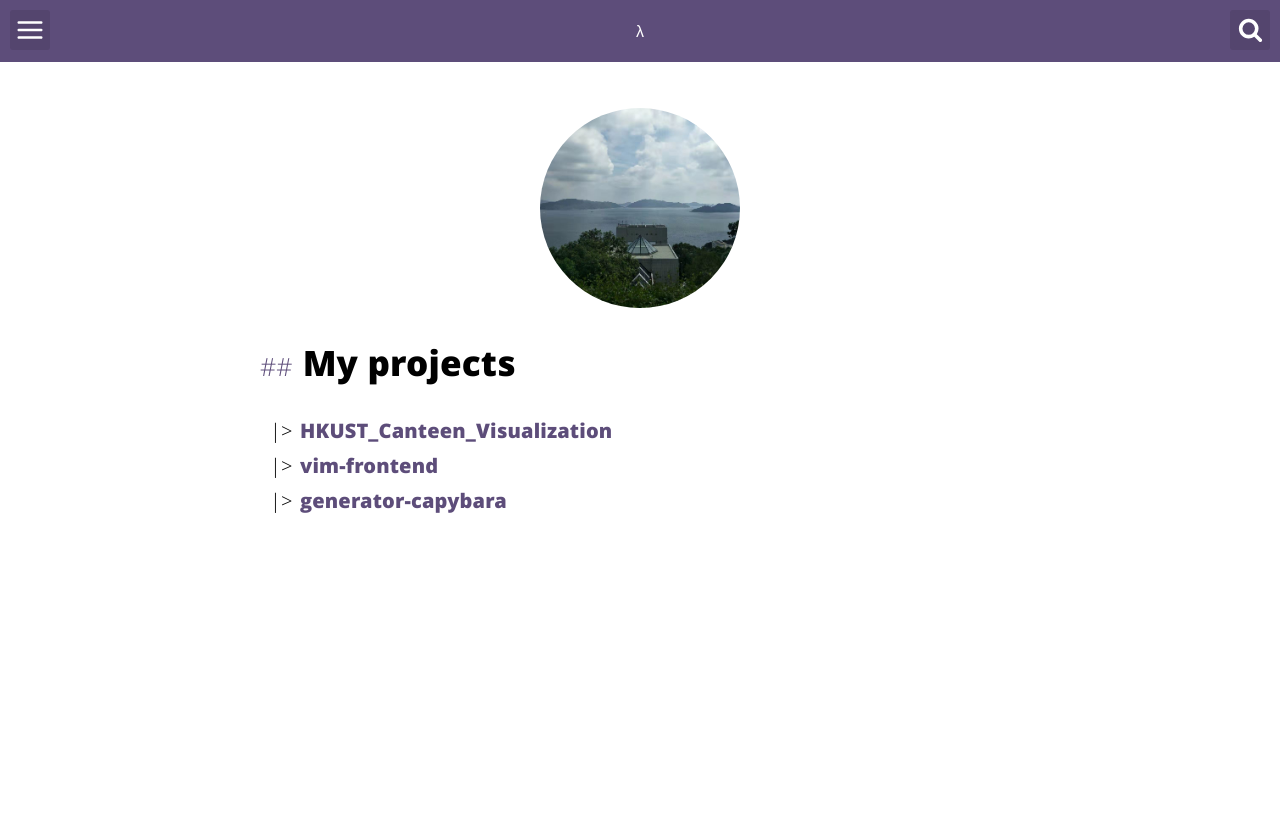
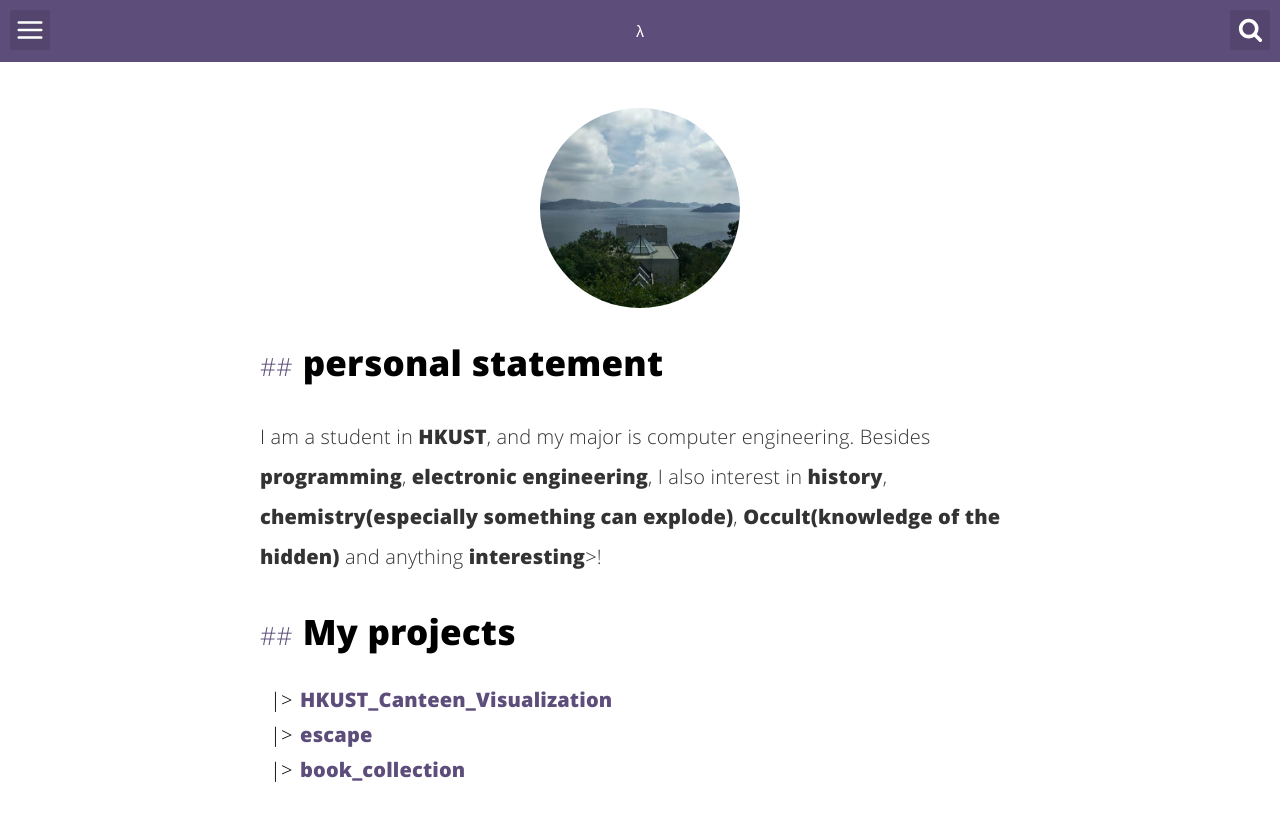
Before and after one commit to az123zx123/personal, a Jekyll site: the page built from about.html, in a window 1280 px wide. Shown: the top 821 px of the page. Built offline with Jekyll 4.4.1, drawn with Linux system fonts in a browser that asks for light colours.

Commit message:
Add files via upload

```diff
--- a/_config.yml
+++ b/_config.yml
@@ -61,10 +61,10 @@ links:
 projects:
   - name: HKUST_Canteen_Visualization
     url: https://github.com/Sausage-SONG/HKUST_Canteen_Visualization
-  - name: vim-frontend
-    url: https://github.com/victorvoid/vim-frontend
-  - name: generator-capybara
-    url: https://github.com/victorvoid/generator-capybara
+  - name: escape
+    url: https://github.com/az123zx123/escape
+  - name: book_collection
+    url: https://github.com/az123zx123/book_collection
 
 # exclude my node related stuff
 exclude: ['package.json', 'src', 'node_modules']
--- a/about.html
+++ b/about.html
@@ -2,10 +2,16 @@
 layout: minimal
 title: "About me"
 permalink: /about/index.html
-description: "Some description about Victor Igor..."
+description: "Some description about Li Xiang..."
 ---
 
 <img itemprop="image" class="img-rounded about_perfil" src=" https://az123zx123.github.io/personal/profile.jpg" alt="My profile">
+<h2>personal statement</h2>
+<p>
+	I am a student in <b>HKUST</b>, and my major is computer engineering. Besides <b>programming</b>, <b>electronic engineering</b>, I also interest in
+	<b>history</b>, <b>chemistry(especially something can explode)</b>, <b>Occult(knowledge of the hidden)</b> and anything <b>interesting</b>>!
+</p>
+
 
 <h2>My projects</h2>
 
```
